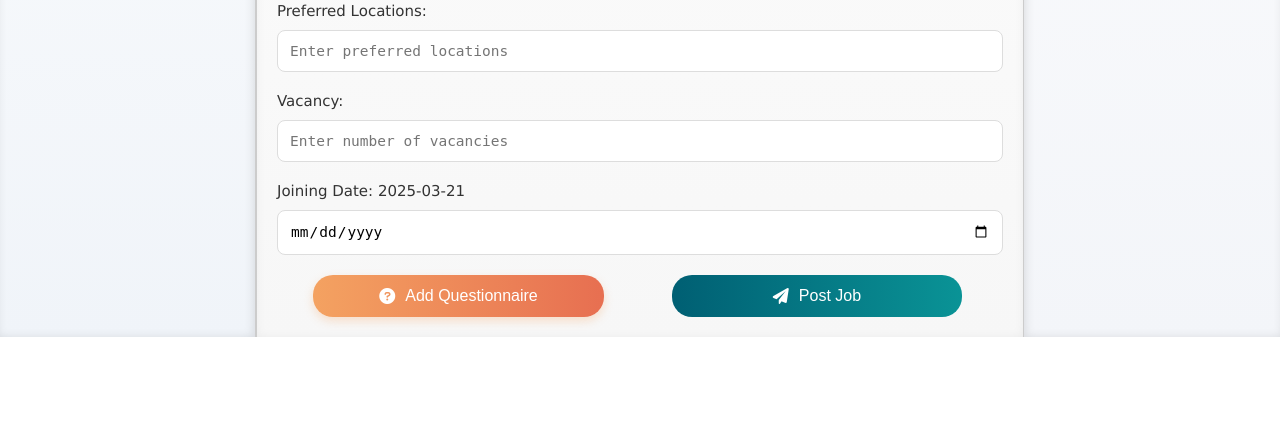
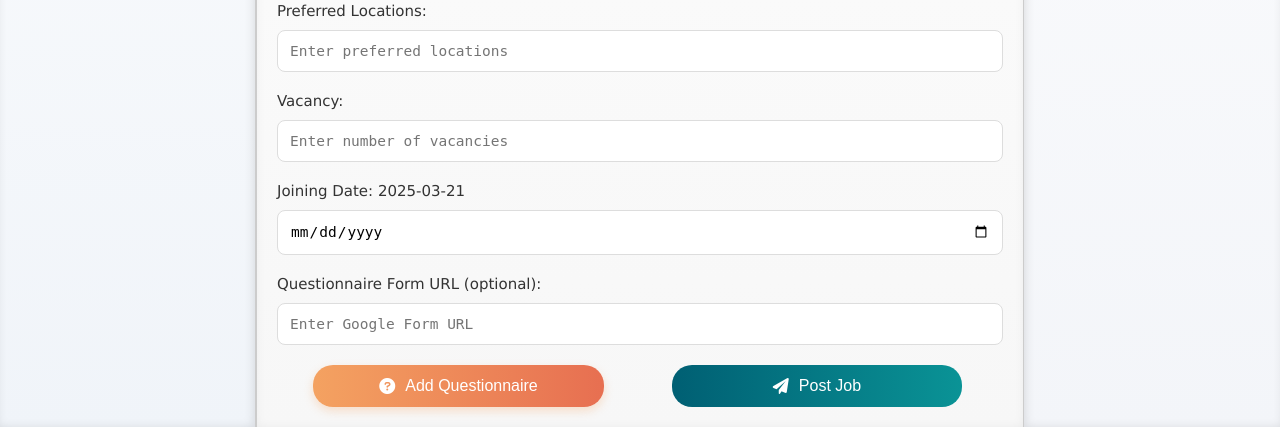
Before and after one commit to Thriambak/flaskproject2, a Flask app: page /company/company_post_new_job in a window 1280 px wide. Shown: the part 796-1223 px from the top of the page. Before the commit the page ends 1133 px from the top, so only its background shows below. Run offline with Flask 3, Linux system fonts and the light colour scheme; the visitor is signed in with stand-in values (Sample User, id 1); data that the repository does not hold is empty; parts of the project's set-up code (start-up, migrations or seed data) failed here and were passed over.

Commit message:
company forms

```diff
--- a/company.py
+++ b/company.py
@@ -81,14 +81,13 @@ def company_post_new_job():
         locations = request.form['locations']
         salary = request.form['salary']
         total_vacancy = request.form['vacancy']
+        form_url = request.form.get('questionnaire-url')
         deadline_str = request.form['deadline']
         created_by = session['login_id']  # Get admin's user ID from session
         total_vacancy = int(total_vacancy)
         filled_vacancy = 3
-        if total_vacancy > filled_vacancy:
-            status = "open"
-        else:
-            status = "closed"
+
+        status = "open" if total_vacancy > filled_vacancy else "closed"
 
         # Convert the deadline string to a Python date object
         try:
@@ -109,6 +108,7 @@ def company_post_new_job():
                 job.salary = salary
                 job.total_vacancy = total_vacancy
                 job.deadline = deadline
+                job.form_url = form_url
                 db.session.commit()
                 flash('Job updated successfully!', 'success')
 
@@ -126,6 +126,7 @@ def company_post_new_job():
                 total_vacancy=total_vacancy,
                 filled_vacancy=filled_vacancy,
                 status=status,
+                form_url=form_url,
                 deadline=deadline,
                 created_by=created_by
             )
--- a/models.py
+++ b/models.py
@@ -29,6 +29,7 @@ class Job(db.Model):
     total_vacancy = db.Column(db.Integer, nullable=False)
     filled_vacancy = db.Column(db.Integer, nullable=False)
     status = db.Column(db.String(20), nullable=False)
+    form_url = db.Column(db.String(255))  # To store the Google Form link
     deadline = db.Column(db.Date)
     created_at = db.Column(db.DateTime,default=datetime.utcnow) #default=datetime.now(pytz.timezone('Asia/Kolkata')))
     created_by = db.Column(db.Integer, db.ForeignKey('logins.id'), nullable=False)
@@ -38,7 +39,7 @@ class Job(db.Model):
     # creator = db.relationship('Login', backref='jobs')
 
     def __init__(self, title, description, job_type, skills, certifications, location, salary, total_vacancy,
-    filled_vacancy, status, deadline, created_by, job_id=None):
+    filled_vacancy, status, form_url, deadline, created_by, job_id=None):
         self.title = title
         self.description = description
         self.job_type = job_type
@@ -49,6 +50,7 @@ class Job(db.Model):
         self.total_vacancy = total_vacancy
         self.filled_vacancy = filled_vacancy
         self.status = status
+        self.form_url = form_url
         self.deadline = deadline
         self.created_by = created_by
         if job_id is not None:
--- a/templates/company_hiring_message.html
+++ b/templates/company_hiring_message.html
@@ -180,7 +180,7 @@
         .dropdown-menu {
             position: absolute;
             top: 22%;
-            left: 55%;
+            left: 57.5%;
             background-color: white;
             border: 1px solid #ddd;
             border-radius: 8px;
@@ -196,6 +196,7 @@
         .dropdown-menu label {
             display: flex;
             align-items: left;
+            font-family:'Lucida Sans', 'Lucida Sans Regular', 'Lucida Grande', 'Lucida Sans Unicode', Geneva, Verdana, sans-serif;
             margin: 5px 0;
         }
 
--- a/templates/company_post_new_job.html
+++ b/templates/company_post_new_job.html
@@ -368,12 +368,12 @@
 
                 <div class="form-group">
                     <label for="skill-sets">Expected Skill Sets:</label>
-                    <textarea id="skill-sets" name="skill-sets" placeholder="Enter required skillsets" rows="4" style="font-family: monospace;font-size: 14.5px;" required></textarea>
+                    <textarea id="skill-sets" name="skill-sets" placeholder="Enter required skillsets" rows="4" style="font-family: monospace;font-size: 14.5px;"></textarea>
                 </div>
 
                 <div class="form-group">
                     <label for="certifications">Required Certifications:</label>
-                    <textarea id="certifications" name="certifications" placeholder="Enter required certifications" rows="4" style="font-family: monospace;font-size: 14.5px;" required></textarea>
+                    <textarea id="certifications" name="certifications" placeholder="Enter required certifications" rows="4" style="font-family: monospace;font-size: 14.5px;"></textarea>
                 </div>
 
                 <div class="form-group">
@@ -396,9 +396,17 @@
                     <input type="date" id="deadline" name="deadline" placeholder="Enter joining timeline" style="font-family: monospace; font-size: 14.5px;" min="{{ current_date }}" required>
                 </div>
 
+                <div class="form-group">
+                    <label for="form-url">Questionnaire Form URL (optional):</label>
+                    <input type="url" id="form-url" name="form-url" placeholder="Enter Google Form URL" style="font-family: monospace;font-size: 14.5px;">
+                </div>
+
+                <!-- Hidden field to store questionnaire URL
+                <input type="hidden" id="questionnaire-url" name="questionnaire-url"> -->
+
                 <!-- Add Questionnaire Button -->
                 <div style="display: flex; gap: 10px;">
-                <button type="button" class="questionnaire-btn">
+                <button type="button" class="questionnaire-btn" onclick="window.location.href='https:/forms.google.com'">
                     <i class="fas fa-question-circle"></i> Add Questionnaire
                 </button>
                 <button onsubmit="postMessage()" type="submit" class="submit-btn"><i class="fas fa-paper-plane"></i> Post Job</button>
@@ -430,6 +438,11 @@
         </div>
     </main>
     <script>
+        function openGoogleForms() {
+            const googleFormsURL = "https://forms.google.com";
+            window.open(googleFormsURL, "_blank");
+        }
+
         function postMessage() {
             alert('Jop posted successfully');
             window.location.href="{{ url_for('company.company_jobposting') }}";
```
Also changed, not shown: migrations/versions/5bdd8d1e4d3b_migration_20.py (added, +32 -0 lines), templates/company_application_review.html (+28 -5 lines), templates/company_job_posting.html (+11 -7 lines), 1 other file.
